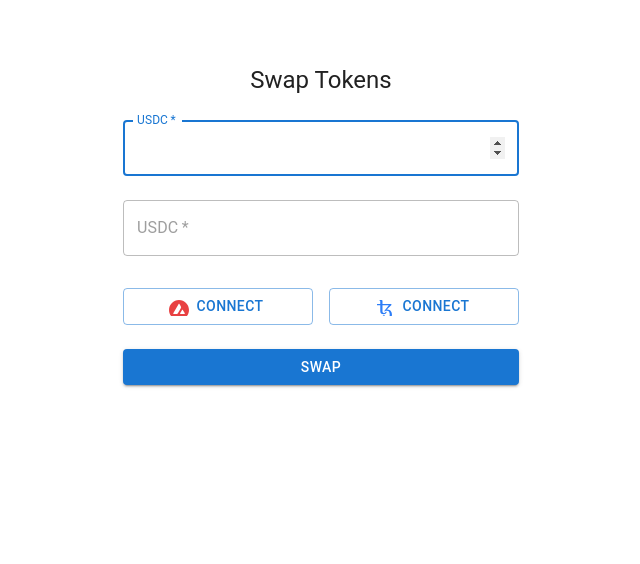
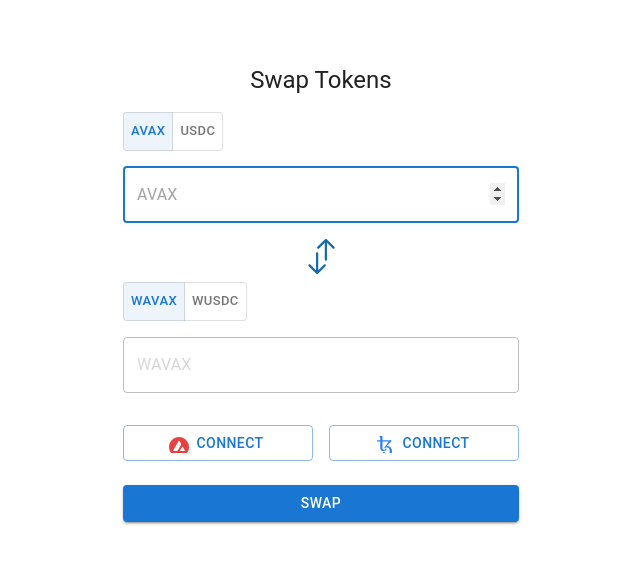
Before and after one commit to sputnik-defi/bifrost-dapp, a React (Create React App) app: page / in a window 1280 px wide. Shown: the top 564 px of the page, without its empty margins (319-959 px from the left). Built offline with nearby package versions, Linux system fonts and the light colour scheme.

Commit message:
feat: add token selection

```diff
--- a/src/App.jsx
+++ b/src/App.jsx
@@ -3,6 +3,7 @@ import { useState, useRef } from "react";
 import ExchangeForm from "./components/ExchangeForm";
 import { setupAvaxClient } from "./utils/avalanche";
 import { setupTzsClient } from "./utils/tezos";
+import ConnectWallets from "./components/ConnectWallets";
 
 const App = () => {
   const [clients, setClients] = useState({
@@ -31,12 +32,28 @@ const App = () => {
     }
   };
 
+  let exchangePairs = [
+    {
+      avalanche: "AVAX",
+      tezos: "WAVAX",
+    },
+    {
+      avalanche: "USDC",
+      tezos: "WUSDC",
+    },
+  ];
+
   return (
     <div className="App">
       <ExchangeForm
-        clients={clientsRef.current}
-        setupAvax={setupAvaxWallet}
-        setupTzs={setupTzsWallet}
+        exchangePairs={exchangePairs}
+        connectWallets={
+          <ConnectWallets
+            clients={clientsRef.current}
+            setupAvax={setupAvaxWallet}
+            setupTzs={setupTzsWallet}
+          />
+        }
       ></ExchangeForm>
     </div>
   );
--- /dev/null
+++ b/src/components/ConnectWallets.jsx
@@ -0,0 +1,76 @@
+import React, { useEffect, useState } from "react";
+import Button from "@mui/material/Button";
+import { Grid, Icon } from "@mui/material";
+import AvaxLogo from "../assets/images/avax_logo.svg";
+import TzsLogo from "../assets/images/tzs_logo.svg";
+
+const ConnectWallets = ({ clients, setupAvax, setupTzs }) => {
+  const [avaxAccount, setAvaxAccount] = useState("");
+  const [tzsAccount, setTzsAccount] = useState("");
+
+  const setupAvaxAccount = async () => {
+    try {
+      setupAvax();
+    } catch (err) {}
+  };
+
+  const setupTzsAccount = async () => {
+    try {
+      setupTzs();
+    } catch (err) {}
+  };
+
+  useEffect(() => {
+    if (clients.avalanche) {
+      setAvaxAccount(clients.avalanche.address);
+    }
+    if (clients.tezos) {
+      setTzsAccount(clients.tezos.address);
+    }
+  }, [setupAvaxAccount, setupTzsAccount]);
+
+  return (
+    <Grid container spacing={2} sx={{ mt: 1 }}>
+      <Grid item xs={6}>
+        <Button
+          fullWidth
+          variant="outlined"
+          startIcon={
+            <Icon>
+              <img src={AvaxLogo} width={20} />
+            </Icon>
+          }
+          onClick={!avaxAccount ? setupAvaxAccount : null}
+        >
+          {(!avaxAccount || avaxAccount.length == 0) && "Connect"}
+          {avaxAccount &&
+            avaxAccount.length > 0 &&
+            shortAccountString(5, 5, avaxAccount)}
+        </Button>
+      </Grid>
+      <Grid item xs={6}>
+        <Button
+          fullWidth
+          variant="outlined"
+          startIcon={
+            <Icon>
+              <img src={TzsLogo} width={15} />
+            </Icon>
+          }
+          onClick={!tzsAccount ? setupTzsAccount : null}
+        >
+          {(!tzsAccount || tzsAccount.length == 0) && "Connect"}
+          {tzsAccount &&
+            tzsAccount.length > 0 &&
+            shortAccountString(5, 5, tzsAccount)}
+        </Button>
+      </Grid>
+    </Grid>
+  );
+};
+
+const shortAccountString = (first, last, str) => {
+  return str.substring(0, first) + "..." + str.substring(str.length - last);
+};
+
+export default ConnectWallets;
--- a/src/components/ExchangeForm.jsx
+++ b/src/components/ExchangeForm.jsx
@@ -5,34 +5,33 @@ import TextField from "@mui/material/TextField";
 import Box from "@mui/material/Box";
 import Typography from "@mui/material/Typography";
 import Container from "@mui/material/Container";
-import { Grid, Icon } from "@mui/material";
-import AvaxLogo from "../assets/images/avax_logo.svg";
-import TzsLogo from "../assets/images/tzs_logo.svg";
+import {
+  ButtonGroup,
+  Fab,
+  FormControl,
+  Grid,
+  Icon,
+  IconButton,
+  InputBase,
+  InputLabel,
+  Link,
+  MenuItem,
+  Paper,
+  Select,
+  Stack,
+  ToggleButton,
+  ToggleButtonGroup,
+} from "@mui/material";
+import ArrowsIcon from "../assets/images/arrows.svg";
+import { height } from "@mui/system";
 
-const ExchangeForm = ({ clients, setupAvax, setupTzs }) => {
-  const [avaxAccount, setAvaxAccount] = useState("");
-  const [tzsAccount, setTzsAccount] = useState("");
+const ExchangeForm = ({ exchangePairs, connectWallets }) => {
+  const [pairID, setPairID] = useState(0);
+  const [fromAvalanche, setFromAvalanche] = useState(true);
 
-  const setupAvaxAccount = async () => {
-    try {
-      setupAvax();
-    } catch (err) {}
+  const handlePairID = (e, id) => {
+    setPairID(id);
   };
-
-  const setupTzsAccount = async () => {
-    try {
-      setupTzs();
-    } catch (err) {}
-  };
-
-  useEffect(() => {
-    if (clients.avalanche) {
-      setAvaxAccount(clients.avalanche.address);
-    }
-    if (clients.tezos) {
-      setTzsAccount(clients.tezos.address);
-    }
-  }, [setupAvaxAccount, setupTzsAccount]);
 
   return (
     <Container component="main" maxWidth="xs">
@@ -42,70 +41,78 @@ const ExchangeForm = ({ clients, setupAvax, setupTzs }) => {
           marginTop: 8,
           display: "flex",
           flexDirection: "column",
-          alignItems: "center",
         }}
       >
         <Typography component="h1" variant="h5">
           Swap Tokens
         </Typography>
-        <Box component="form" noValidate sx={{ mt: 1 }}>
+        <Box component="form" noValidate sx={{ mt: 2 }}>
+          <Box display="flex" justifyContent="flex-start">
+            <ToggleButtonGroup
+              size="small"
+              color="primary"
+              value={pairID}
+              onChange={handlePairID}
+            >
+              {exchangePairs.map((obj, i) => {
+                console.log(i);
+                return (
+                  <ToggleButton value={i}>
+                    {fromAvalanche ? obj.avalanche : obj.tezos}
+                  </ToggleButton>
+                );
+              })}
+            </ToggleButtonGroup>
+          </Box>
           <TextField
             margin="normal"
-            required
             fullWidth
             type="number"
-            id="usdc-value"
-            label="USDC"
-            name="usdc-value"
+            placeholder={
+              fromAvalanche
+                ? exchangePairs[pairID].avalanche
+                : exchangePairs[pairID].tezos
+            }
             autoFocus
             InputProps={{ inputProps: { min: 0 } }}
           />
+          <IconButton
+            color="primary"
+            onClick={() => {
+              setFromAvalanche(!fromAvalanche);
+            }}
+          >
+            <img src={ArrowsIcon} width={35} />
+          </IconButton>
+          <Box display="flex" justifyContent="flex-start">
+            <ToggleButtonGroup
+              size="small"
+              color="primary"
+              value={pairID}
+              onChange={handlePairID}
+            >
+              {exchangePairs.map((obj, i) => {
+                console.log(i);
+                return (
+                  <ToggleButton value={i}>
+                    {!fromAvalanche ? obj.avalanche : obj.tezos}
+                  </ToggleButton>
+                );
+              })}
+            </ToggleButtonGroup>
+          </Box>
           <TextField
             margin="normal"
-            required
             fullWidth
             type="number"
-            id="usdc-value"
-            label="USDC"
-            name="usdc-value"
+            placeholder={
+              !fromAvalanche
+                ? exchangePairs[pairID].avalanche
+                : exchangePairs[pairID].tezos
+            }
             disabled={true}
           />
-          <Grid container spacing={2} sx={{ mt: 1 }}>
-            <Grid item xs={6}>
-              <Button
-                fullWidth
-                variant="outlined"
-                startIcon={
-                  <Icon>
-                    <img src={AvaxLogo} width={20} />
-                  </Icon>
-                }
-                onClick={!avaxAccount ? setupAvaxAccount : null}
-              >
-                {(!avaxAccount || avaxAccount.length == 0) && "Connect"}
-                {avaxAccount &&
-                  avaxAccount.length > 0 &&
-                  shortAccountString(5, 5, avaxAccount)}
-              </Button>
-            </Grid>
-            <Grid item xs={6}>
-              <Button
-                fullWidth
-                variant="outlined"
-                startIcon={
-                  <Icon>
-                    <img src={TzsLogo} width={15} />
-                  </Icon>
-                }
-                onClick={!tzsAccount ? setupTzsAccount : null}
-              >
-                {(!tzsAccount || tzsAccount.length == 0) && "Connect"}
-                {tzsAccount &&
-                  tzsAccount.length > 0 &&
-                  shortAccountString(5, 5, tzsAccount)}
-              </Button>
-            </Grid>
-          </Grid>
+          {connectWallets}
           <Button fullWidth variant="contained" sx={{ mt: 3, mb: 2 }}>
             Swap
           </Button>
--- a/src/index.js
+++ b/src/index.js
@@ -1,15 +1,10 @@
-import React from 'react';
-import ReactDOM from 'react-dom';
-import './index.css';
-import App from './App';
-import reportWebVitals from './reportWebVitals';
+import React from "react";
+import ReactDOM from "react-dom";
+import "./index.css";
+import App from "./App";
+import reportWebVitals from "./reportWebVitals";
 
-ReactDOM.render(
-  <React.StrictMode>
-    <App />
-  </React.StrictMode>,
-  document.getElementById('root')
-);
+ReactDOM.render(<App />, document.getElementById("root"));
 
 // If you want to start measuring performance in your app, pass a function
 // to log results (for example: reportWebVitals(console.log))
```
Also changed, not shown: src/assets/images/arrows.svg (added), src/assets/images/usdc_logo.svg (added).
